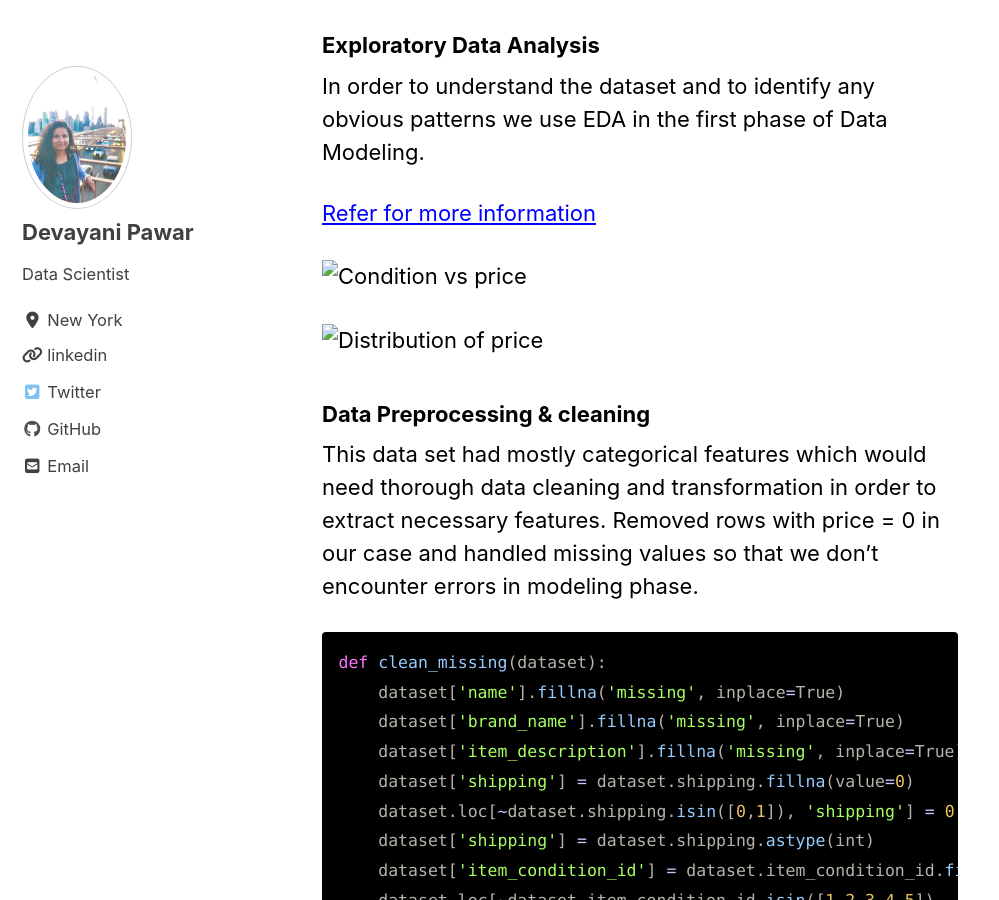
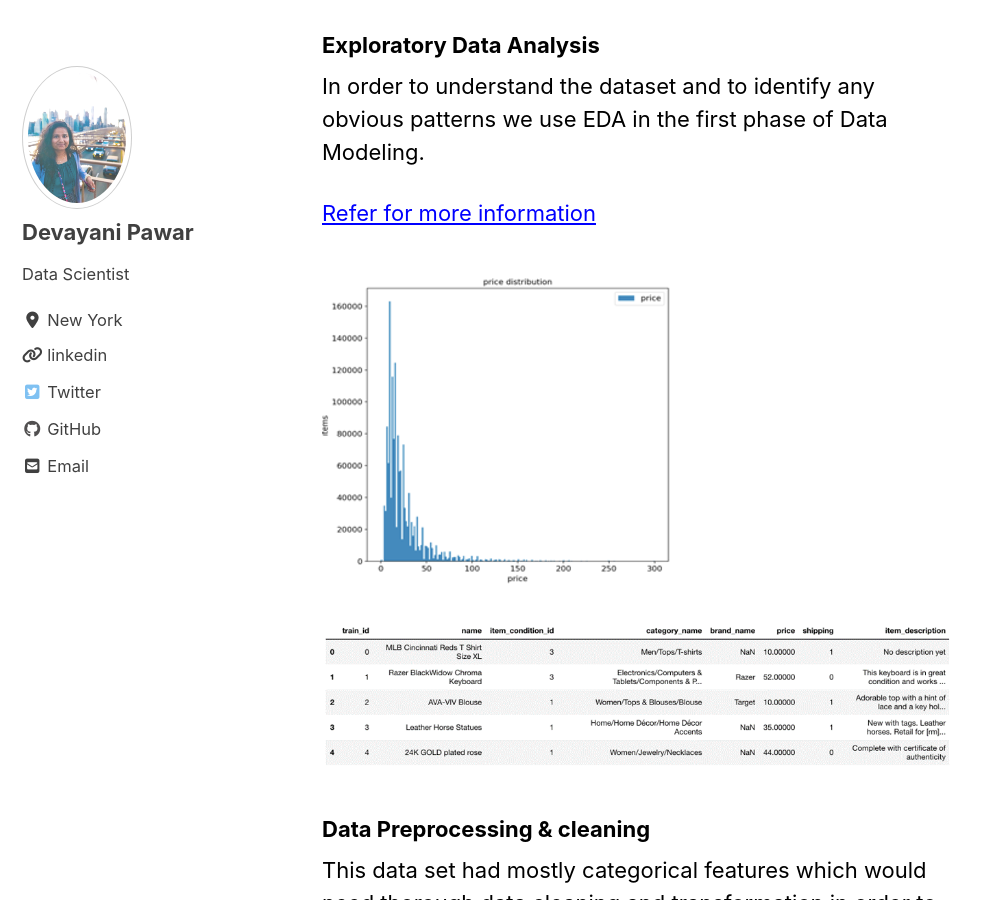
Before and after one commit to devayanipowar/devayanipowar.github.io, a Jekyll site: the page built from _posts/2019-12-07-RegularizationRegression.md, in a window 1280 px wide and 900 px high, scrolled down 2466 px. Shown: the whole window, without its empty margins (0-999 px from the left). Built offline with Jekyll 4.4.1, drawn with Linux system fonts in a browser that asks for light colours; cached includes are drawn as plain includes; nearby versions of some CDN libraries.

Commit message:
new resource

````diff
--- a/_posts/2019-12-07-RegularizationRegression.md
+++ b/_posts/2019-12-07-RegularizationRegression.md
@@ -73,9 +73,9 @@ In order to understand the dataset and to identify any obvious patterns we use E
 
 [Refer for more information](https://en.wikipedia.org/wiki/Exploratory_data_analysis)
 
-<img src="{{ site.url }}{{ site.baseurl }}/images/eda.png" alt="Condition vs price">
+<img src="{{ site.url }}{{ site.baseurl }}/images/regres_reg/eda.png" alt="Condition vs price">
 
-<img src="{{ site.url }}{{ site.baseurl }}/images/reg.png" alt="Distribution of price">
+<img src="{{ site.url }}{{ site.baseurl }}/images/regres_reg/reg.png" alt="Distribution of price">
 
 ### Data Preprocessing & cleaning
 
@@ -120,7 +120,7 @@ Concepts:
 
 [Logarithmic transformation](http://onlinestatbook.com/2/transformations/log.html) to smooth long tailed or skewed data to more of a normal distribution to be used in regression setting.
 
-<img src="{{ site.url }}{{ site.baseurl }}/images/log.png" alt="log transformation">
+<img src="{{ site.url }}{{ site.baseurl }}/images/regres_reg/log.png" alt="log transformation">
 
 
 
@@ -188,10 +188,10 @@ X = scipy.sparse.hstack((X_dummies,
 ### Modeling:
 
 Concepts:
-- [Regression]()
-- [Regularization]()
-- [Ridge Regression]()
-- [Multi-collinearity]()
+- [Regression](https://www.youtube.com/watch?v=WWqE7YHR4Jc)
+- [Regularization](https://en.wikipedia.org/wiki/Regularization_(mathematics))
+- [Ridge Regression](https://en.wikipedia.org/wiki/Tikhonov_regularization)
+- [Multi-collinearity](http://www.stat.cmu.edu/~larry/=stat401/lecture-17.pdf)
 
 ```python
 
````
